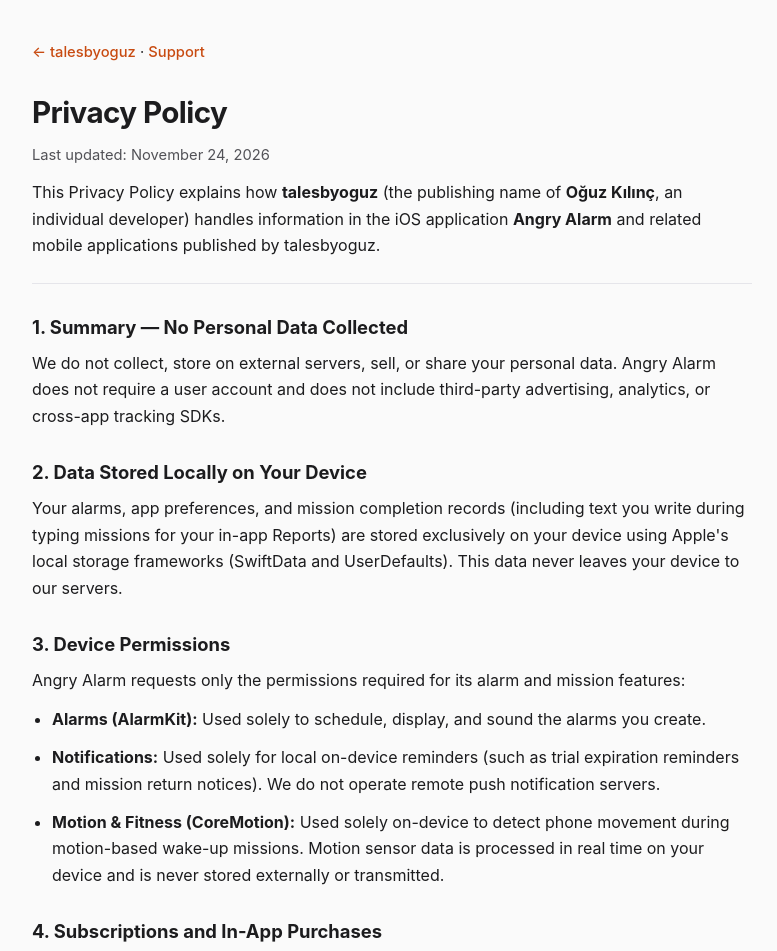
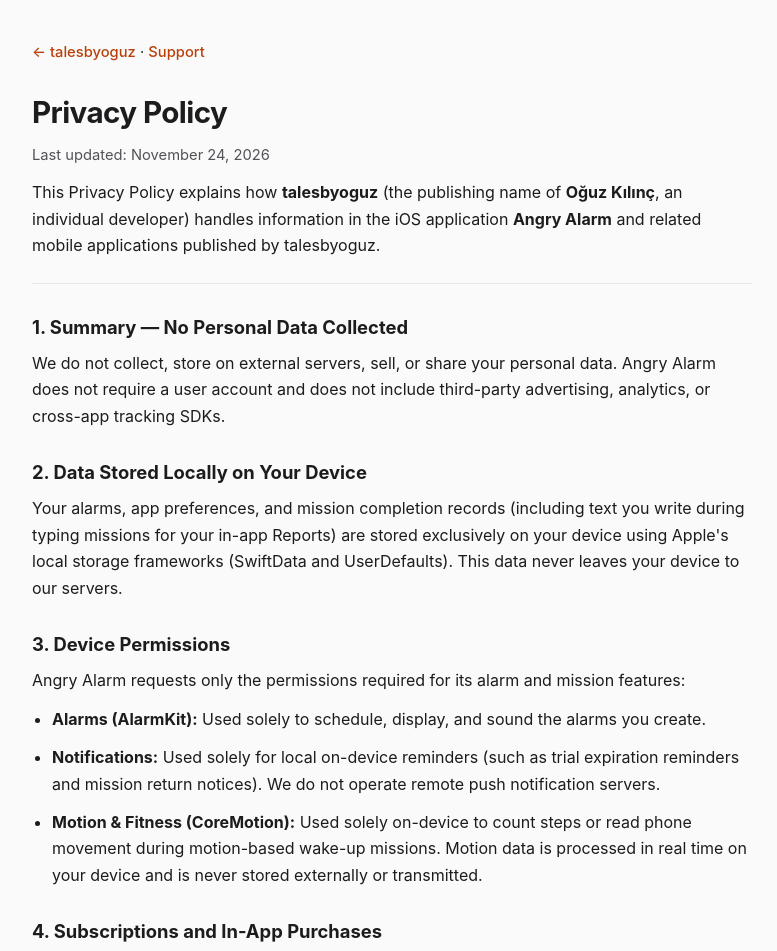
Before and after one commit to k-oguz/talesbyoguz, a plain HTML site: page privacy/index.html in a window 1280 px wide. Shown: the top 951 px of the page, without its empty margins (248-1025 px from the left). Drawn offline with Linux system fonts and the light colour scheme.

Commit message:
polish: clarify motion step counting and increase light-mode link contrast

```diff
--- a/privacy/index.html
+++ b/privacy/index.html
@@ -11,7 +11,7 @@
       --fg: #1c1c1e;
       --muted: #525257;
       --border: #e5e5ea;
-      --accent: #c84b11;
+      --accent: #b8400a;
     }
     @media (prefers-color-scheme: dark) {
       :root {
@@ -83,9 +83,9 @@
       expiration reminders and mission return notices). We do not operate remote push notification servers.
     </li>
     <li>
-      <strong>Motion &amp; Fitness (CoreMotion):</strong> Used solely on-device to detect phone
-      movement during motion-based wake-up missions. Motion sensor data is processed in real time
-      on your device and is never stored externally or transmitted.
+      <strong>Motion &amp; Fitness (CoreMotion):</strong> Used solely on-device to count steps or
+      read phone movement during motion-based wake-up missions. Motion data is processed in real
+      time on your device and is never stored externally or transmitted.
     </li>
   </ul>
 
```
Also changed, not shown: index.html (+1 -1 lines), support/index.html (+1 -1 lines).
